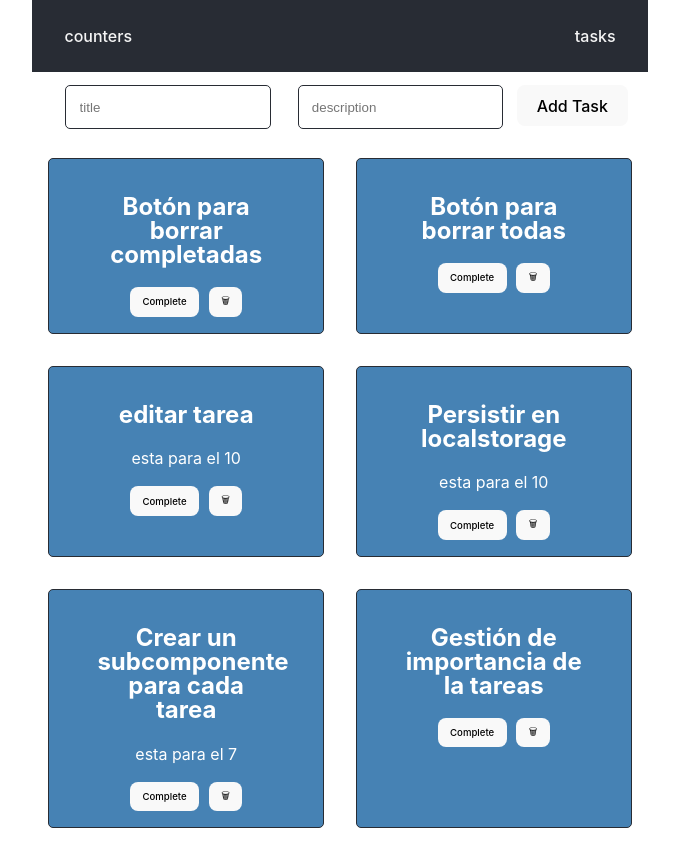
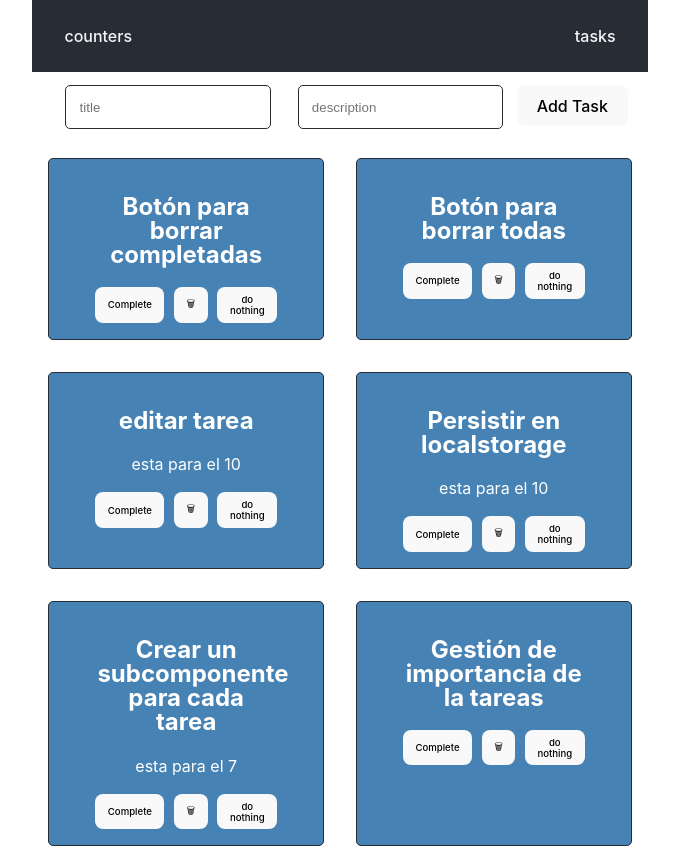
Before and after one commit to GeeksHubsAcademy/fsd-vlc-22-react-vite, a React (Vite) app: page /tasks in a window 1280 px wide. Shown: the top 848 px of the page, without its empty margins (300-979 px from the left). Built offline with nearby package versions, Linux system fonts and the light colour scheme.

Commit message:
feat: saved tasks state to localStorage

```diff
--- a/src/pages/Tasks.jsx
+++ b/src/pages/Tasks.jsx
@@ -1,6 +1,6 @@
-import { useReducer, useState } from "react";
+import { useEffect, useReducer, useState } from "react";
 import "./Tasks.css";
-
+const STATE_SAVED_AT = "state1"
 function createActionToCreateTask(title, description) {
   return {
     type: "CREATE_TASK",
@@ -44,19 +44,18 @@ const initialState = {
     id: 5,
     title: "Crear un subcomponente para cada tarea",
     description: "esta para el 7",
-  },
-  {
+  }, {
     id: 6,
     title: "Gestión de importancia de la tareas",
-  },
-  {
+  }, {
     id: 7,
     title: "validar que exista título",
-    description:"y borrar los inputs al añadir tarea"
-  }
+    description: "y borrar los inputs al añadir tarea",
+  }],
+};
 
-],
-};
+const savedState = JSON.parse(localStorage.getItem(STATE_SAVED_AT)) ?? initialState;
+console.log(savedState);
 
 function reducer(state, action) {
   switch (action.type) {
@@ -89,13 +88,18 @@ function reducer(state, action) {
         tasks: state.tasks.filter((task) => !task.completed),
       };
     default:
-      return state;
+      // return state;
+      return { ...state };
       //   throw new Error("Unexpected action type" + action.type);
   }
 }
 
 function Tasks(props) {
-  const [state, dispatch] = useReducer(reducer, initialState);
+  const [state, dispatch] = useReducer(reducer, savedState);
+  useEffect(() => {
+    console.log("useEffect", state);
+    localStorage.setItem(STATE_SAVED_AT, JSON.stringify(state));
+  }, [JSON.stringify(state)]);
 
   function createTask(event) {
     event.preventDefault();
@@ -139,6 +143,9 @@ function Tasks(props) {
               <button className="trash" onClick={() => deleteTask(task.id)}>
                 🗑
               </button>
+              <button onClick={() => dispatch({ type: "unknown" })}>
+                do nothing
+              </button>
             </div>
           </div>
         ))}
```
